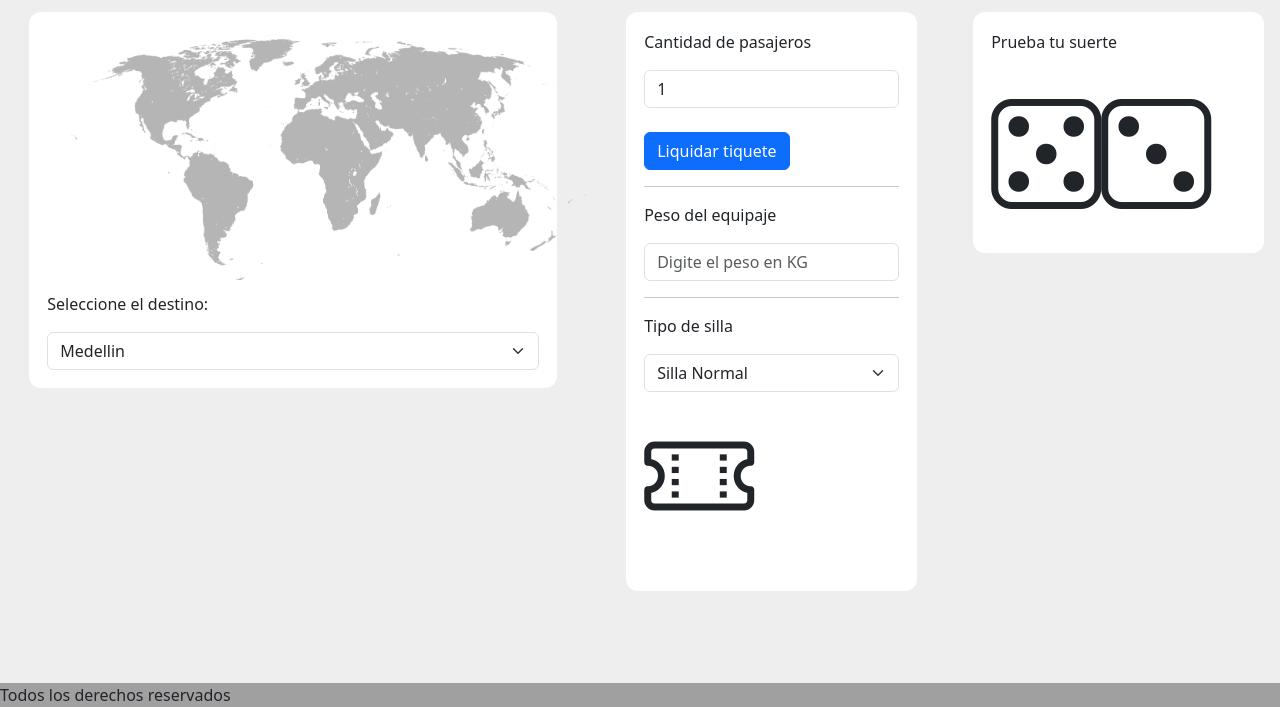
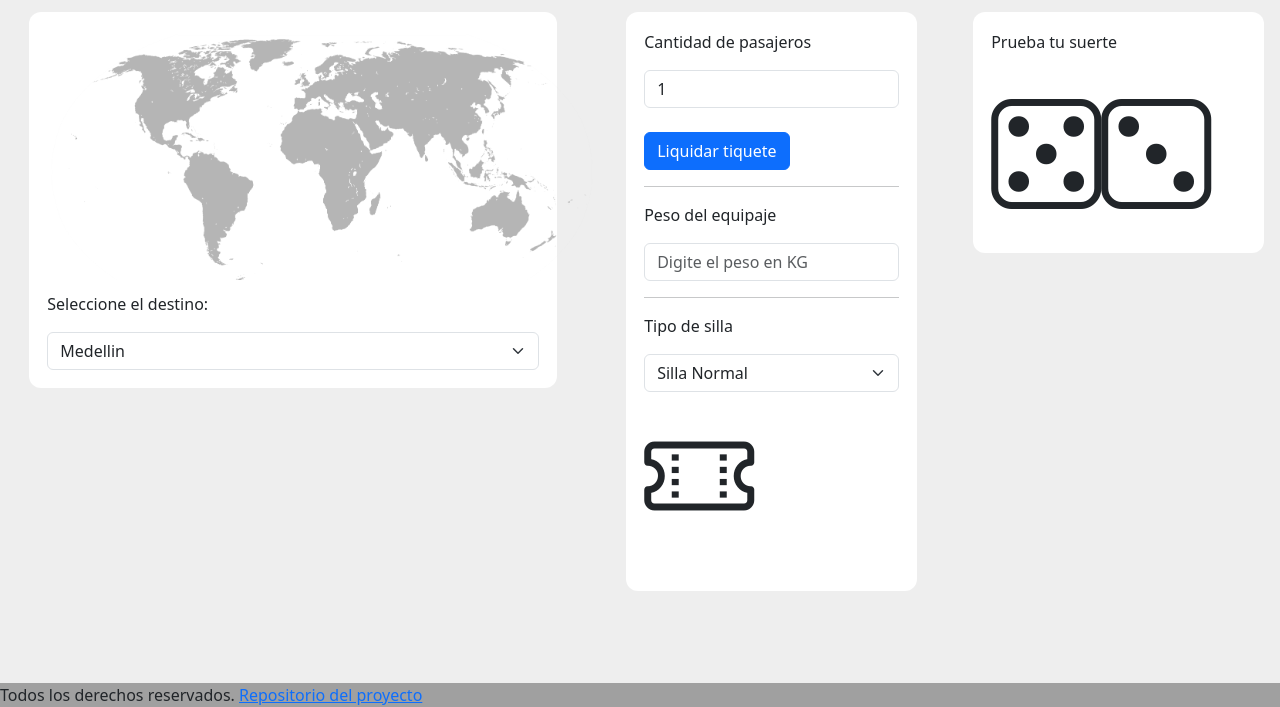
Before and after one commit to sebaslopezg/laboratorioJS1_proyecto1, a plain HTML site: page index.html in a window 1280 px wide. Shown: the part 93-800 px from the top of the page. Drawn offline with nearby package versions, Linux system fonts and the light colour scheme.

Commit message:
agregado enlace del repositorio a la web

```diff
--- a/index.html
+++ b/index.html
@@ -65,7 +65,7 @@
         </div>
     </main>
     <footer>
-        Todos los derechos reservados
+        Todos los derechos reservados. <a href="https://github.com/sebaslopezg/laboratorioJS1_proyecto1">Repositorio del proyecto</a>
     </footer>
     <link rel="stylesheet" href="https://cdn.jsdelivr.net/npm/bootstrap-icons@1.11.3/font/bootstrap-icons.min.css">
     <script src="https://cdn.jsdelivr.net/npm/bootstrap@5.3.3/dist/js/bootstrap.bundle.min.js" integrity="sha384-YvpcrYf0tY3lHB60NNkmXc5s9fDVZLESaAA55NDzOxhy9GkcIdslK1eN7N6jIeHz" crossorigin="anonymous"></script>
```
